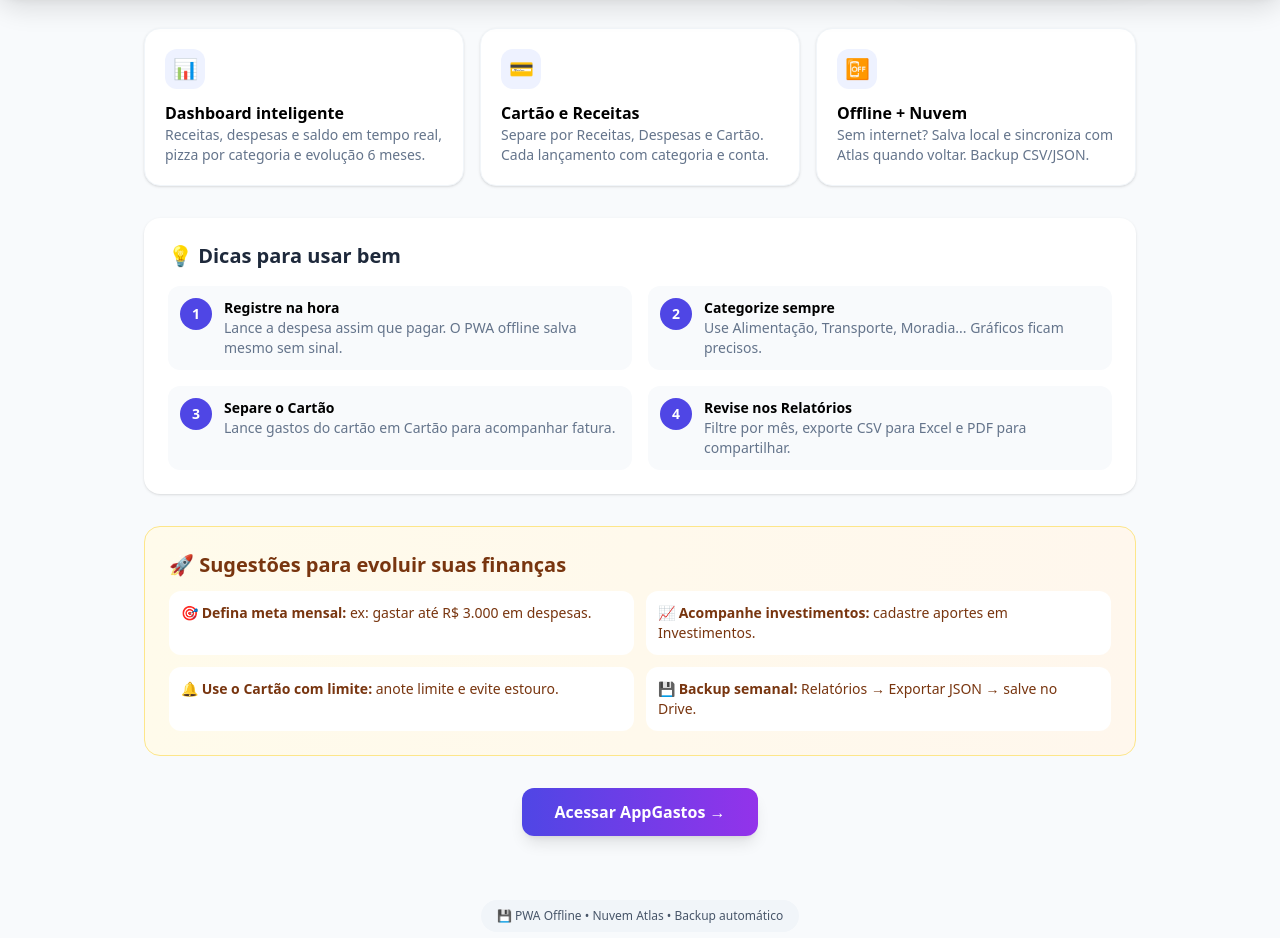
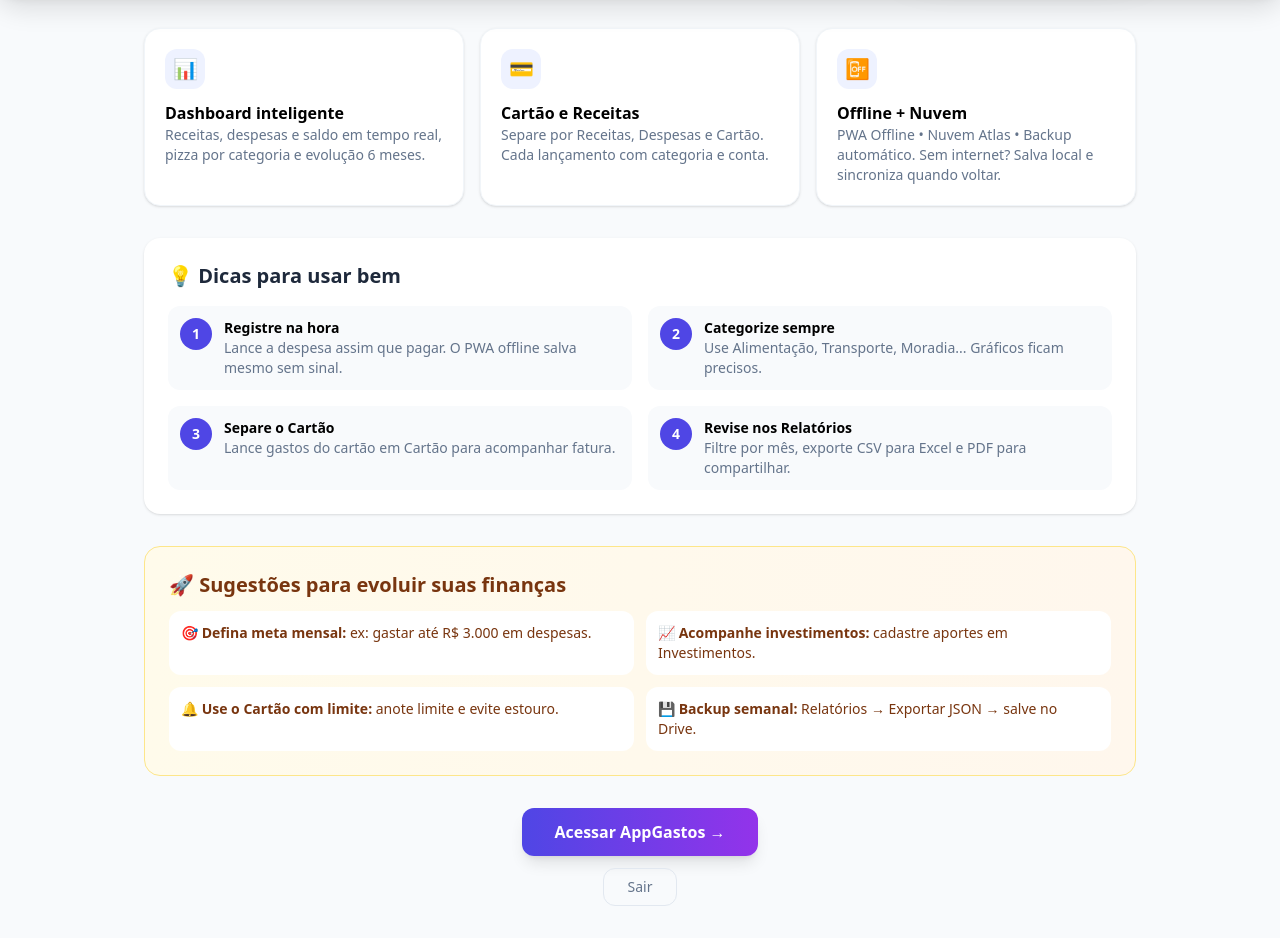
Before and after one commit to darcioliveiradeveloper/appgastos, a React (Vite) app in the folder frontend/: page / in a window 1280 px wide. Shown: the part 340-1278 px from the top of the page. Built offline with nearby package versions, Linux system fonts and the light colour scheme; no server answers.

Commit message:
welcome: Sair abaixo Acessar, PWA info movida para card Offline+Nuvem, remove badge inferior

```diff
--- a/frontend/src/pages/BemVindo.jsx
+++ b/frontend/src/pages/BemVindo.jsx
@@ -32,7 +32,7 @@ export default function BemVindo(){
         <section className="grid md:grid-cols-3 gap-4">
           <Feature icon="📊" title="Dashboard inteligente" desc="Receitas, despesas e saldo em tempo real, pizza por categoria e evolução 6 meses." />
           <Feature icon="💳" title="Cartão e Receitas" desc="Separe por Receitas, Despesas e Cartão. Cada lançamento com categoria e conta." />
-          <Feature icon="📴" title="Offline + Nuvem" desc="Sem internet? Salva local e sincroniza com Atlas quando voltar. Backup CSV/JSON." />
+          <Feature icon="📴" title="Offline + Nuvem" desc="PWA Offline • Nuvem Atlas • Backup automático. Sem internet? Salva local e sincroniza quando voltar." />
         </section>
 
         {/* Dicas */}
@@ -57,12 +57,9 @@ export default function BemVindo(){
           </ul>
         </section>
 
-        <div className="text-center pb-8">
+        <div className="text-center pb-8 space-y-3">
           <Link to={logado? "/dashboard" : "/login"} className="inline-block bg-gradient-to-r from-indigo-600 to-purple-600 text-white px-8 py-3 rounded-xl font-bold shadow-lg hover:opacity-90">Acessar AppGastos →</Link>
-        </div>
-
-        <div className="text-center">
-          <span className="inline-flex items-center gap-2 bg-slate-100 text-slate-600 px-4 py-2 rounded-full text-xs">💾 PWA Offline • Nuvem Atlas • Backup automático</span>
+          <div><Link to="/login" className="inline-block text-sm text-slate-500 border border-slate-200 px-6 py-2 rounded-xl hover:bg-slate-50">Sair</Link></div>
         </div>
       </div>
     </div>
```
